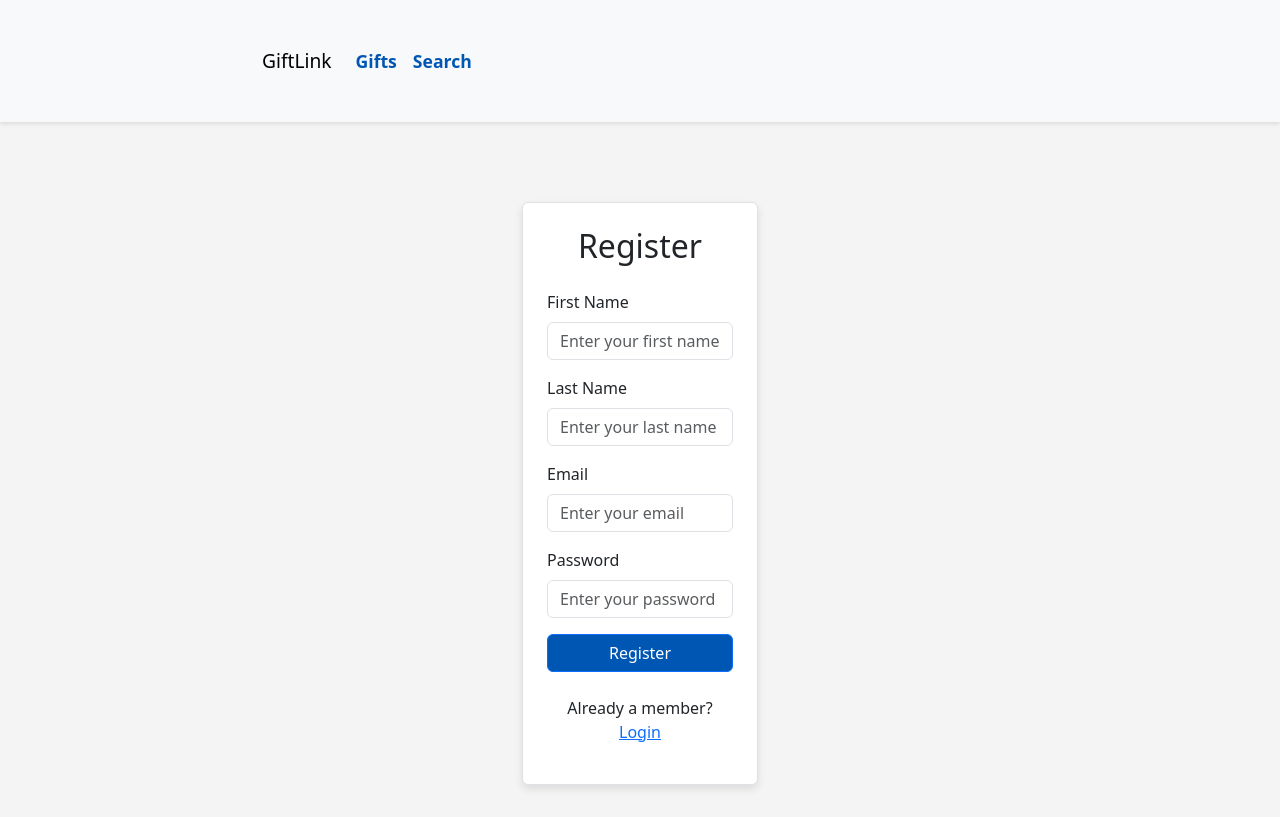
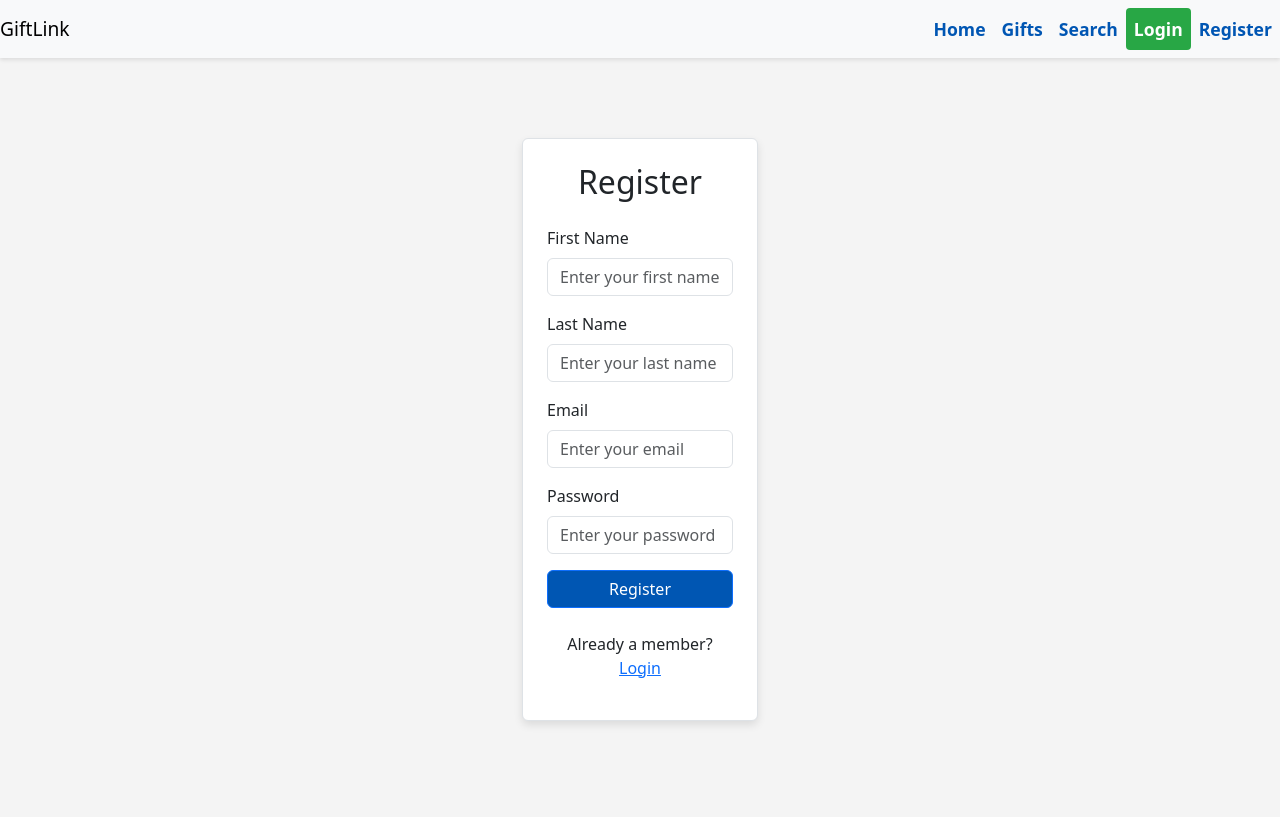
Before and after one commit to renaaq/capstones-final-project-coursera, a React (Create React App) app in the folder giftlink-frontend/: page /app/register in a window 1280 px wide. Built offline with nearby package versions, Linux system fonts and the light colour scheme; no server answers.

Commit message:
implementacion navbar handle register

```diff
--- a/giftlink-frontend/src/components/Navbar/Navbar.js
+++ b/giftlink-frontend/src/components/Navbar/Navbar.js
@@ -1,23 +1,79 @@
-import React from 'react';
-import { Link } from 'react-router-dom';
+import React, { useEffect } from 'react';
+import { Link, useNavigate } from 'react-router-dom';
+import { urlConfig } from '../../config';
+import { useAppContext } from '../../context/AuthContext';
 
-function NavBar() {
+export default function Navbar() {
+    const { isLoggedIn, setIsLoggedIn, userName, setUserName } = useAppContext();
+    const navigate = useNavigate();
+
+    useEffect(() => {
+        const authTokenFromSession = sessionStorage.getItem('auth-token');
+        const nameFromSession = sessionStorage.getItem('name');
+
+        if (authTokenFromSession && nameFromSession) {
+            setUserName(nameFromSession);
+            setIsLoggedIn(true);
+        } else {
+            setIsLoggedIn(false);
+        }
+    }, [setIsLoggedIn, setUserName]);
+
+    const handleLogout = () => {
+        sessionStorage.removeItem('auth-token');
+        sessionStorage.removeItem('name');
+        sessionStorage.removeItem('email');
+        setIsLoggedIn(false);
+        navigate(`/app`);
+    };
+
+    const profileSection = () => {
+        navigate(`/app/profile`);
+    };
+
     return (
-    <nav className="navbar navbar-expand-lg navbar-light bg-light">
-      <div className="container">
-        <Link className="navbar-brand" to="/">GiftLink</Link>
-        <ul className="navbar-nav me-auto mb-2 mb-lg-0">
+        <nav className="navbar navbar-expand-lg navbar-light bg-light" id='navbar_container'>
+            <a className="navbar-brand" href={`${urlConfig.backendUrl}/app`}>GiftLink</a>
+            <button className="navbar-toggler" type="button" data-toggle="collapse" data-target="#navbarNav"
+                aria-controls="navbarNav" aria-expanded="false" aria-label="Toggle navigation">
+                <span className="navbar-toggler-icon"></span>
+            </button>
+
+            <div className="collapse navbar-collapse justify-content-end" id="navbarNav">
+                <ul className="navbar-nav">
                     <li className="nav-item">
-            <Link className="nav-link" to="/app/gifts">Gifts</Link>
+                        <a className="nav-link" href="/home.html">Home</a>
+                    </li>
+                    <li className="nav-item">
+                        <Link className="nav-link" to="/app">Gifts</Link>
                     </li>
                     <li className="nav-item">
                         <Link className="nav-link" to="/app/search">Search</Link>
                     </li>
-          {/* otros links */}
+
+                    {isLoggedIn ? (
+                        <>
+                            <li className="nav-item">
+                                <span className="nav-link" style={{ color: "black", cursor: "pointer" }} onClick={profileSection}>
+                                    Welcome, {userName}
+                                </span>
+                            </li>
+                            <li className="nav-item">
+                                <button className="nav-link login-btn btn btn-link" onClick={handleLogout}>Logout</button>
+                            </li>
+                        </>
+                    ) : (
+                        <>
+                            <li className="nav-item">
+                                <Link className="nav-link login-btn" to="/app/login">Login</Link>
+                            </li>
+                            <li className="nav-item">
+                                <Link className="nav-link register-btn" to="/app/register">Register</Link>
+                            </li>
+                        </>
+                    )}
                 </ul>
             </div>
         </nav>
     );
 }
-
-export default NavBar;
--- a/giftlink-frontend/src/components/RegisterPage/RegisterPage.js
+++ b/giftlink-frontend/src/components/RegisterPage/RegisterPage.js
@@ -1,4 +1,7 @@
 import React, { useState } from 'react';
+import { urlConfig } from '../../config';  // Task 1: importar urlConfig
+import { useAppContext } from '../../context/AuthContext'; // Task 2: importar useAppContext
+import { useNavigate } from 'react-router-dom'; // Task 3: importar useNavigate
 import './RegisterPage.css';
 
 function RegisterPage() {
@@ -8,10 +11,45 @@ function RegisterPage() {
     const [email, setEmail] = useState('');
     const [password, setPassword] = useState('');
 
-    // Función que se ejecuta al hacer clic en "Register"
+    // Task 4: estado para mensaje de error
+    const [showerr, setShowerr] = useState('');
+
+    // Task 5: variables locales para navigate y setIsLoggedIn
+    const navigate = useNavigate();
+    const { setIsLoggedIn, setUserName } = useAppContext();
+
     const handleRegister = async () => {
-        console.log("Register invoked");
-        console.log({ firstName, lastName, email, password });
+        try {
+            const response = await fetch(`${urlConfig.backendUrl}/api/auth/register`, {
+                method: 'POST', // Task 6: método POST
+                headers: {
+                    'content-type': 'application/json', // Task 7: encabezados
+                },
+                body: JSON.stringify({  // Task 8: cuerpo con detalles del usuario
+                    firstName: firstName,
+                    lastName: lastName,
+                    email: email,
+                    password: password
+                }),
+            });
+
+            const json = await response.json();
+
+            if (json.authtoken) {
+                sessionStorage.setItem('auth-token', json.authtoken);
+                sessionStorage.setItem('name', firstName);
+                sessionStorage.setItem('email', json.email);
+                setIsLoggedIn(true);
+                setUserName(firstName);
+                setShowerr('');
+                navigate('/app'); // Navegar a MainPage después de registro
+            } else if (json.error) {
+                setShowerr(json.error); // Mostrar error si falla el registro
+            }
+        } catch (e) {
+            console.log("Error fetching details: " + e.message);
+            setShowerr("Error de conexión con el servidor");
+        }
     };
 
     return (
@@ -73,6 +111,9 @@ function RegisterPage() {
                             Register
                         </button>
 
+                        {/* Mostrar mensaje de error si hay */}
+                        {showerr && <div className="text-danger text-center">{showerr}</div>}
+
                         <p className="mt-4 text-center">
                             Already a member? <a href="/app/login" className="text-primary">Login</a>
                         </p>
```
Lines whose indentation alone changed are shown as unchanged.
